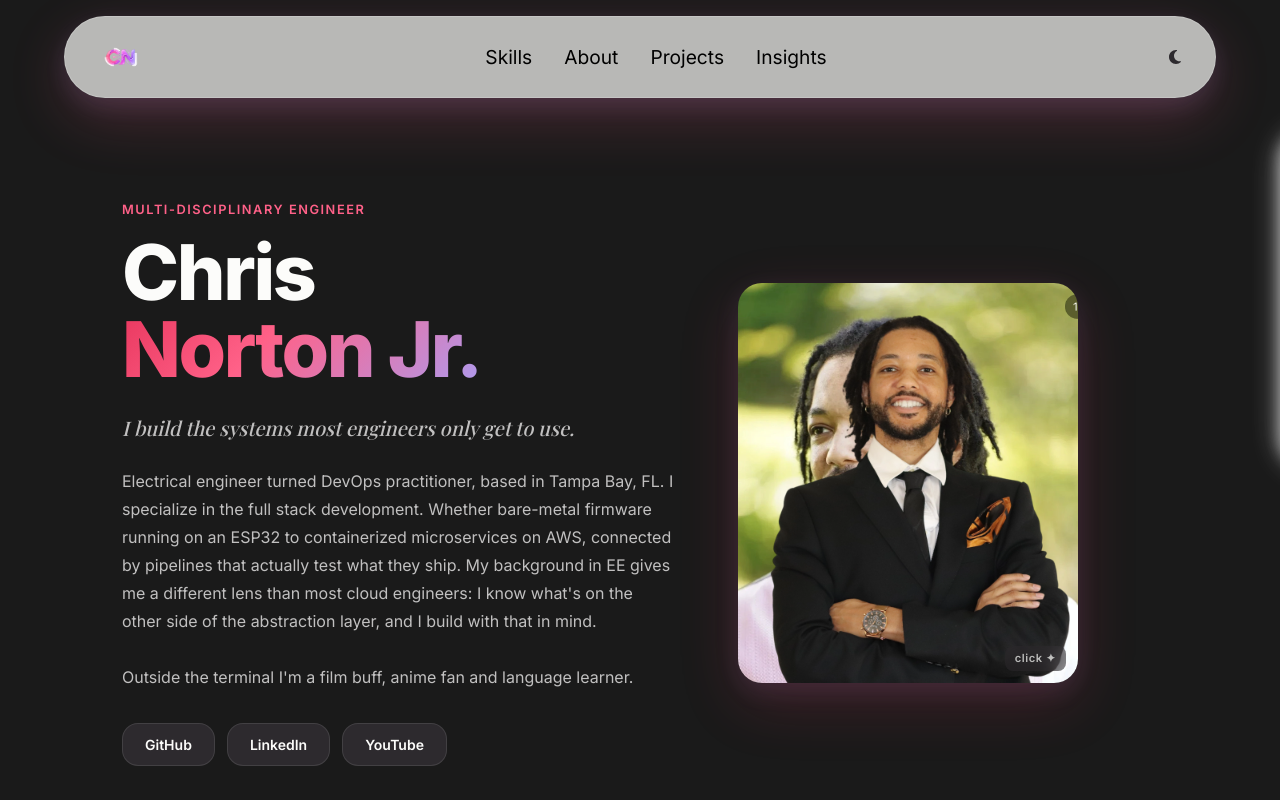
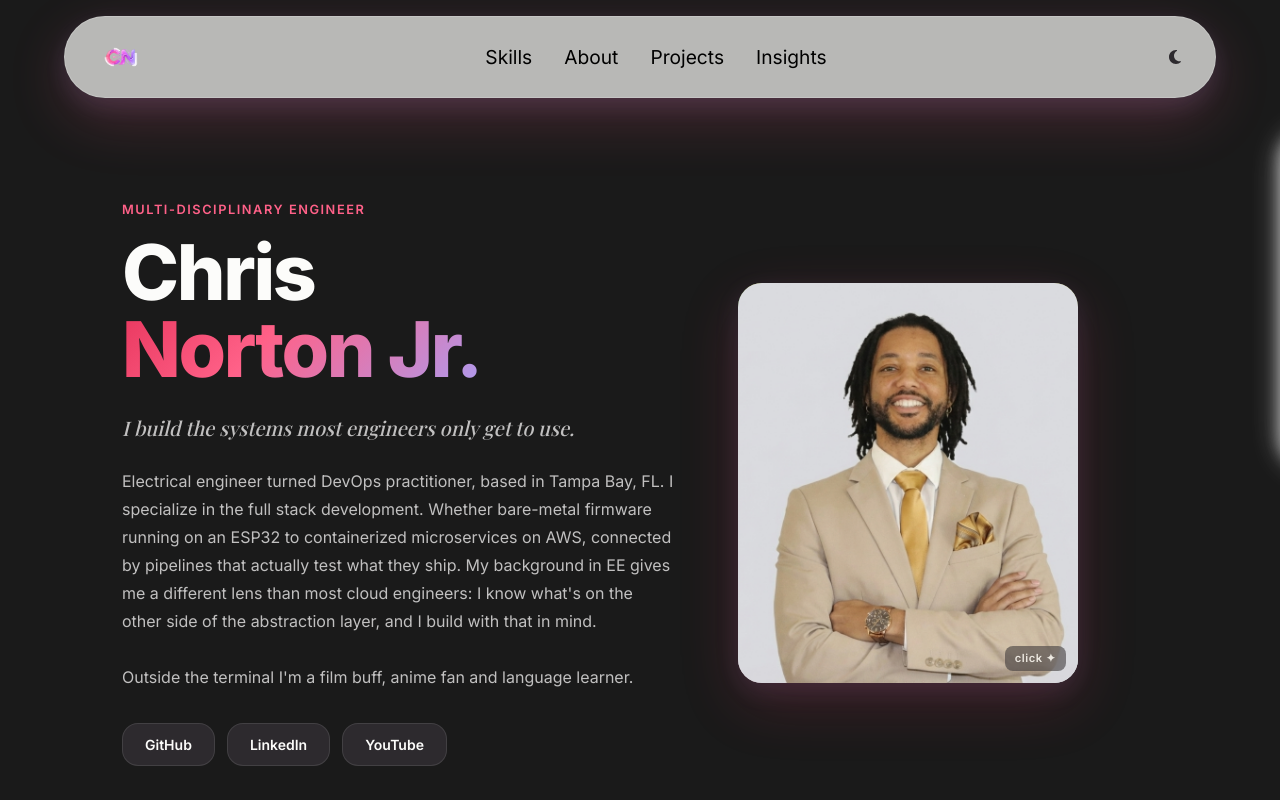
Before and after one commit to nortoncj/portfolio2026, a Next.js app: page /about in a window 1280 px wide. Shown: the top 800 px of the page. Built offline with nearby package versions, Linux system fonts and the light colour scheme; no server answers; a web font is replaced by a local one.

Commit message:
new pictures

```diff
--- a/data/about.ts
+++ b/data/about.ts
@@ -4,7 +4,7 @@ import { FaAws, FaStar } from "react-icons/fa6";
 import { SiComptia, SiHashicorp } from "react-icons/si";
 import FIU from "@/components/icons/FIU-Symbol.jpg";
 // ─── Headshot image URLs ───────────────────────────────────────────────────────
-export const HEADSHOT_PRIMARY = "/assets/img/hero_headshot.webp";
+export const HEADSHOT_PRIMARY = "/assets/img/Headshot3.png";
 export const HEADSHOT_ALTERNATE = "/assets/img/about_headshot.webp";
 
 // ─── FAQ DATA ─────────────────────────────────────────────────────────────────
```
Also changed, not shown: public/assets/img/Headshot3.png (added).
